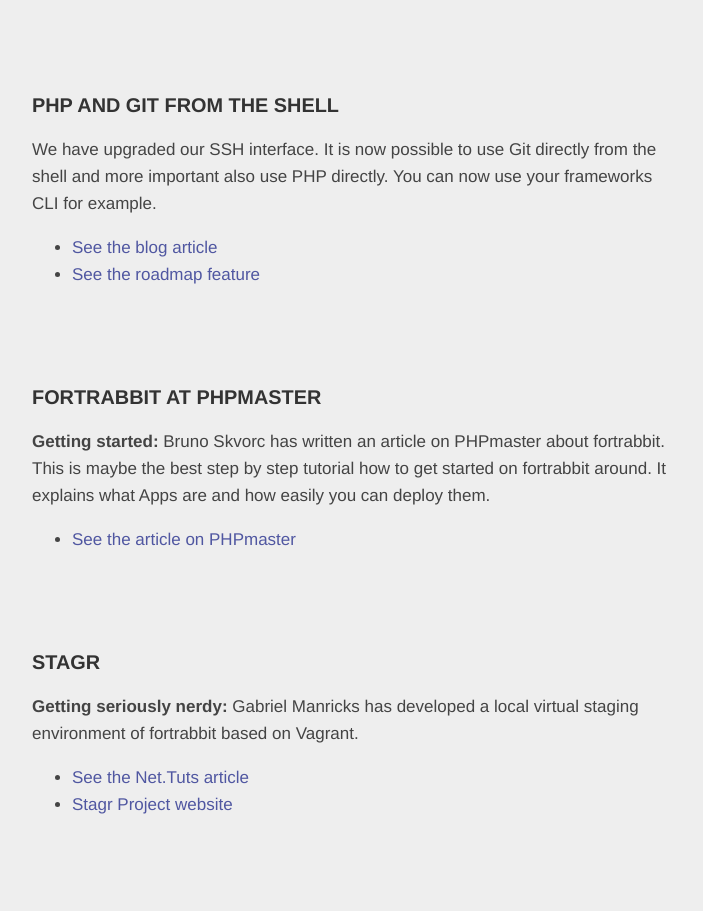
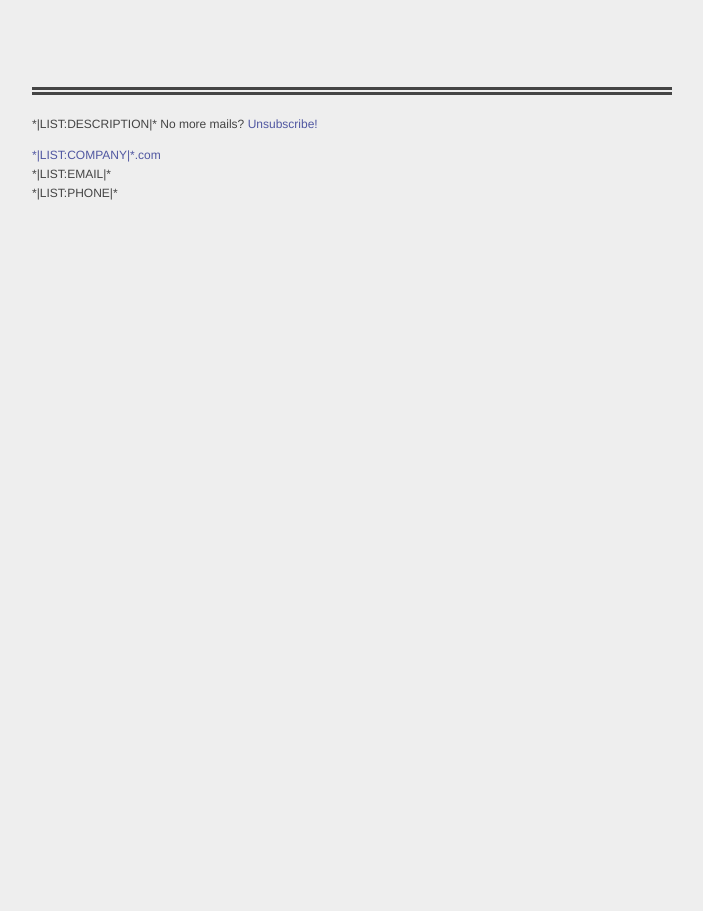
Before and after one commit to nesavasa/newsletter-template, a plain HTML site: page index.html in a window 1280 px wide. Shown: the part 151-1062 px from the top of the page, without its empty margins (288-991 px from the left). After the commit the page ends 800 px from the top, so only its background shows below. Drawn offline with Linux system fonts and the light colour scheme.

Commit message:
preparing more merge tags for mailchimp

```diff
--- a/index.html
+++ b/index.html
@@ -10,9 +10,6 @@
 
 
 	<style type="text/css">
-
-
-		/*@import url(http://fonts.googleapis.com/css?family=Raleway:600,800);*/
 
 		body                    {-webkit-text-size-adjust:none; -ms-text-size-adjust:none;}
 		body                    {margin:0; padding:0;}
@@ -46,7 +43,7 @@
 
 		strong, b {font-weight: 800}
 
-		#header, #footer, #article { display: block }
+		#header, #footer, #article, .section { display: block }
 
 		#header {
 			text-align: center;
@@ -97,117 +94,33 @@
 		#footer p {font-size: 12px}
 
 	</style>
-
-
 </head>
 
 
 <body style="color:#444; background:#eee; font-family:Raleway,Helvetica,Arial,sans-serif; font-size:13px; line-height:1.4;"
 alink="#9d470a" link="#9d470a" bgcolor="#e0dbcf" text="#333333" yahoo="fix">
 
-	<div id="main">
-
+	<div id="main" role="main">
 		<header id="header">
-			<!--
-			<p>
-				Is this email not displaying correctly? <a href="*|ARCHIVE|*" target="_blank">View it in your browser</a>.
-			</p>
-			-->
-			<!--
 			<h1 class="fortrabbit">
-				<em>•</em> fortrabbit
-			</h1>
-			-->
-			<h1 class="fortrabbit">
-				<!-- *|LIST:NAME|* -->
-				<em>•</em> fortrabbit chronicle
+				<em>•</em> *|MC:SUBJECT|*
 			</h1>
 			<h2>
-				<!--*|DATE:|*-->
-				2012-01-12
+				*|DATE:|*
 			</h2>
 		</header>
-		<article id="article">
-			<section>
-				<h1>
-					PHP and Git from the Shell
-				</h1>
-				<p>
-					We have upgraded our SSH interface. It is now possible to use Git directly from the shell and more important also use PHP directly. You can now use your frameworks CLI for example.
-				</p>
-				<ul>
-					<li>
-						<a href="http://blog.fortrabbit.com/ssh-upgrade-php-cli-and-git/">
-							See the blog article
-						</a>
-					</li>
-					<li>
-						<a href="http://fortrabbit.com/feature/php-runtime-in-ssh">
-							See the roadmap feature
-						</a>
-					</li>
-				</ul>
-			</section>
-			<section>
-				<h1>
-					fortrabbit at PHPmaster
-				</h1>
-				<p>
-					<b>Getting started:</b> Bruno Skvorc has written an article on PHPmaster about fortrabbit. This is maybe the best step by step tutorial how to get started on fortrabbit around. It explains what Apps are and how easily you can deploy them.
-				</p>
-				<ul>
-					<li>
-						<a href="http://phpmaster.com/php-as-a-service-fortrabbit/">
-							See the article on PHPmaster
-						</a>
-					</li>
-				</ul>
-				<h1>
-					Stagr
-				</h1>
-				<p>
-					<b>Getting seriously nerdy:</b> Gabriel Manricks has developed a local virtual staging environment of fortrabbit based on Vagrant.
-				</p>
-				<ul>
-					<li>
-						<a href="http://net.tutsplus.com/tutorials/setting-up-a-staging-environment/">
-							See the Net.Tuts article
-						</a>
-					</li>
-					<li>
-						<a href="http://stagr.gmanricks.com/">
-							Stagr Project website
-						</a>
-					</li>
-				</ul>
-			</section>
-			<section>
-				<h1>
-					1,000 Accounts!
-				</h1>
-				<p>
-					We are happy to announce the milestone of thousand accounts. We are very happy with all the feedback so far. Keep
-				</p>
-			</section>
+		<article id="article" mc:edit="main">
 		</article>
 		<footer id="footer">
 			<p>
-				You are receiving this email because you signed up for a fortrabbit account. No more mails? <a href="*|UNSUB|*" target="_blank">Unsubscribe!</a>
+				*|LIST:DESCRIPTION|* No more mails? <a href="*|UNSUB|*" target="_blank">Unsubscribe!</a>
 			</p>
 			<p>
-				<a href="http://fortrabbit.com">fortrabbit.com</a><br>
-				<!--*|LIST:EMAIL|*--> info@fortrabbit.com<br>
-				<!-- *|LIST:PHONE|* --> +49-30-609807840
+				<a href="*|LIST:URL|*">*|LIST:COMPANY|*.com</a><br>
+				<a href="mailto:*|LIST:EMAIL|*"></a>*|LIST:EMAIL|*<br>
+				*|LIST:PHONE|*
 			</p>
-			<!--
-			<p>
-				<a href="*|LIST:URL|*" target="_blank">Contact us</a>
-			</p>
-			-->
 		</footer>
-
-
 	</div>
-
 </body>
 </html>
```
Also changed, not shown: newsletter-01.html (added, +55 -0 lines).
